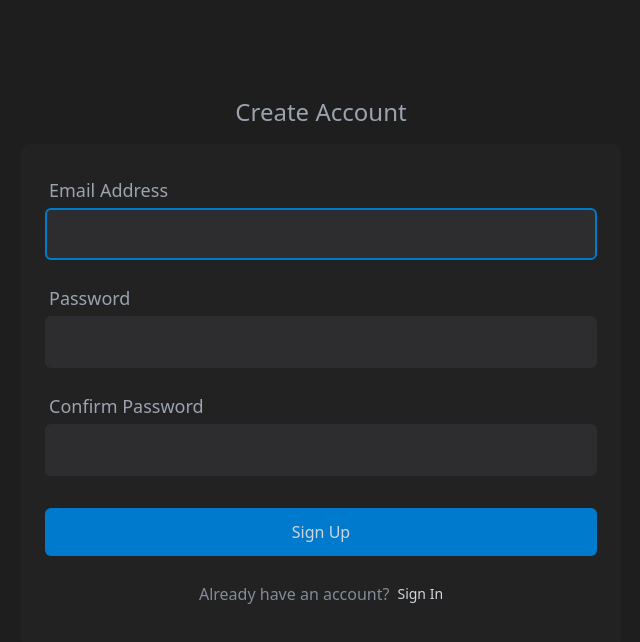
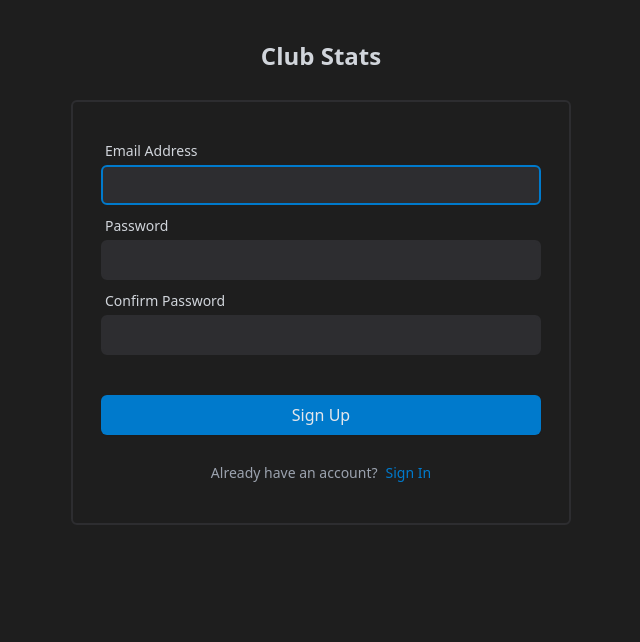
Before and after one commit to dougbeckwith/golf-app, a React (Create React App) app in the folder client/: page /signup in a window 1280 px wide. Shown: the top 642 px of the page, without its empty margins (319-959 px from the left). Built offline with nearby package versions, Linux system fonts and the light colour scheme.

Commit message:
more front end refactor

```diff
--- a/client/public/index.html
+++ b/client/public/index.html
@@ -1,6 +1,5 @@
 <!DOCTYPE html>
 <html lang="en">
-
   <head>
     <meta charset="utf-8" />
     <link rel="icon" href="%PUBLIC_URL%/favicon.ico" />
@@ -25,7 +24,7 @@
     <title>Golf Stats</title>
   </head>
 
-<body style="background: #1E1E1E;">
+  <body style="background: #1e1e1e">
     <noscript>You need to enable JavaScript to run this app.</noscript>
     <div id="root"></div>
     <!--
@@ -39,5 +38,4 @@
       To create a production bundle, use `npm run build` or `yarn build`.
     -->
   </body>
-
 </html>
--- /dev/null
+++ b/client/src/components/AccountFooter.jsx
@@ -0,0 +1,15 @@
+import React from "react";
+import { Link } from "react-router-dom";
+
+const AccountFooter = ({ to, children, text }) => {
+  return (
+    <div className="flex w-full justify-center items-center text-sm pt-4">
+      <p className="text-gray-500 pr-2">{text}</p>
+      <Link to={to} className="text-blue-400 cursor-pointer py-3 rounded-md hover:text-blue-300">
+        {children}
+      </Link>
+    </div>
+  );
+};
+
+export default AccountFooter;
--- a/client/src/components/Button.jsx
+++ b/client/src/components/Button.jsx
@@ -1,12 +1,12 @@
 import React from "react";
 
-const Button = ({ disabled, onClick, children }) => {
+const Button = ({ disabled, onClick, children, className }) => {
   return (
     <button
       disabled={disabled}
       type="button"
       onClick={onClick}
-      className="px-4 py-2 text-sm font-medium rounded-md shadow-sm text-gray-300 bg-blue-400 hover:bg-blue-300 ">
+      className={`w-full p-2 rounded-md shadow-sm text-gray-300 bg-blue-400 hover:bg-blue-300 cursor-pointer ${className}`}>
       {children}
     </button>
   );
--- a/client/src/components/HeadingOne.jsx
+++ b/client/src/components/HeadingOne.jsx
@@ -1,7 +1,7 @@
 import React from "react";
 
-const HeadingOne = ({ children }) => {
-  return <h1 className="text-gray-400 text-2xl font-semibold">{children}</h1>;
+const HeadingOne = ({ children, className }) => {
+  return <h1 className={`text-gray-400 text-2xl font-semibold ${className}`}>{children}</h1>;
 };
 
 export default HeadingOne;
--- a/client/src/components/InputField.jsx
+++ b/client/src/components/InputField.jsx
@@ -1,13 +1,15 @@
 import React from "react";
 
-const InputField = ({ value, onChange, onBlur, name }) => {
+const InputField = ({ value, onChange, onBlur, name, innerRef, type }) => {
   return (
     <input
+      type={type}
       name={name}
       value={value}
       onBlur={onBlur}
       onChange={onChange}
-      className="bg-dark-200 p-3 rounded-md border-2 border-dark-200 focus:outline-none focus:border-blue-400"
+      ref={innerRef}
+      className="text-gray-500 bg-dark-200 text-sm w-full p-2 rounded-md border-2 border-dark-200  focus:border-blue-400 focus:outline-none"
     />
   );
 };
--- a/client/src/components/InputLabel.jsx
+++ b/client/src/components/InputLabel.jsx
@@ -1,8 +1,8 @@
 import React from "react";
 
-const InputLabel = ({ children, htmlFor }) => {
+const InputLabel = ({ children, htmlFor, className }) => {
   return (
-    <label htmlFor={htmlFor} className="text-gray-400 text-mds">
+    <label htmlFor={htmlFor} className={`block text-gray-400 text-sm ${className}`}>
       {children}
     </label>
   );
--- a/client/src/components/Main.jsx
+++ b/client/src/components/Main.jsx
@@ -1,7 +1,7 @@
 import React from "react";
 
 const Main = ({ children }) => {
-  return <div className="px-5 lg:px-3 md:pt-7 w-full bg-dark-500 ">{children}</div>;
+  return <div className="w-full bg-dark-500">{children}</div>;
 };
 
 export default Main;
--- /dev/null
+++ b/client/src/components/ServerError.jsx
@@ -0,0 +1,7 @@
+import React from "react";
+
+const ServerError = ({ children }) => {
+  return <p className="text-pink-400 text-xs mt-1">{children}</p>;
+};
+
+export default ServerError;
--- /dev/null
+++ b/client/src/components/ServerSleep.jsx
@@ -0,0 +1,14 @@
+import React from "react";
+import Loader from "./Loader";
+
+const ServerSleep = ({ isLoading, text, children }) => {
+  return (
+    <div className="pb-10 text-gray-500">
+      <Loader isLoading={isLoading} text={text} />
+      <p className="pt-5">{children}</p>
+      <p>Server may be asleep.</p>
+    </div>
+  );
+};
+
+export default ServerSleep;
--- a/client/src/pages/SignIn.jsx
+++ b/client/src/pages/SignIn.jsx
@@ -1,7 +1,13 @@
 import { useState, useEffect, useRef, useContext } from "react";
 import { useNavigate } from "react-router-dom";
 import UserContext from "../context/UserContext";
-import BarLoader from "react-spinners/BarLoader";
+import H1 from "../components/HeadingOne";
+import AccountFooter from "../components/AccountFooter";
+import Button from "../components/Button";
+import InputLabel from "../components/InputLabel";
+import InputField from "../components/InputField";
+import ServerError from "../components/ServerError";
+import ServerSleep from "../components/ServerSleep";
 
 const SignIn = () => {
   const navigate = useNavigate();
@@ -23,7 +29,6 @@ const SignIn = () => {
   const handleSignIn = async (e) => {
     e.preventDefault();
     setIsloading(true);
-
     const credentials = { email: input.email, password: input.password };
 
     try {
@@ -47,6 +52,7 @@ const SignIn = () => {
   const handleSignInSuccess = () => {
     setServerError("");
     navigate("/clubs");
+    return;
   };
 
   const isAnyFormInputsEmpty = () => {
@@ -60,90 +66,66 @@ const SignIn = () => {
     return false;
   };
 
-  const navigateToSignUp = () => {
-    navigate("/signup");
-  };
-
   const onInputChange = (e) => {
     const { name, value } = e.target;
     setInput((prev) => ({ ...prev, [name]: value }));
     setServerError("");
   };
 
+  const formFields = [
+    {
+      name: "email",
+      label: "Email Address",
+      onChange: onInputChange,
+      innerRef: emailInputRef,
+      value: input.email,
+      type: "email"
+    },
+    {
+      name: "password",
+      label: "Password",
+      onChange: onInputChange,
+      innerRef: null,
+      value: input.password,
+      type: "password"
+    }
+  ];
+
   return (
     <>
-      <div className="h-screen bg-dark-500 flex pt-10 sm:pt-24 justify-center text-gray-500">
-        <div className="container max-w-[600px]">
-          <h2 className="w-full text-center pb-4 text-lg md:text-2xl">Sign In</h2>
-
-          <div className="sm:bg-dark-400 px-3 py-4 md:px-6 md:py-8 sm:rounded-lg w-full">
+      <div className="px-3 mt-10 w-full flex flex-col justify-center items-center ">
+        <H1 className="mb-2">Club Stats</H1>
+        <div className=" rounded-md max-w-[400px] sm:mt-5 sm:border-2 sm:border-dark-200  sm:max-w-none w-full sm:w-[500px] sm:p-7">
           {isLoading ? (
-              <div className="pb-10">
-                <h1 className="text-gray-500 pt-5 pb-2 mx-auto max-w-4xl font-display text-xl  md:text-2xl font-medium tracking-tight  ">
-                  Signing In
-                </h1>
-                <BarLoader
-                  color={"#007acc"}
-                  loading={isLoading}
-                  size={150}
-                  aria-label="Loading Spinner"
-                  data-testid="loader"
-                />
-                <p className="pt-5">Please allow 30 seconds to Sign In.</p>
-                <p>Server may be asleep.</p>
-                <div className="pt-5 mx-auto max-w-4xl "></div>
-              </div>
+            <ServerSleep isLoading={isLoading} text={"Signing In"}>
+              Please allow 30 seconds to Sign In.
+            </ServerSleep>
           ) : (
             <form>
-                <div>
-                  <div className="pb-1 pl-1">
-                    <label htmlFor="email" className="text-lg">
-                      Email Address
-                    </label>
+              {formFields.map((item, index) => {
+                return (
+                  <div key={index} className="mt-2">
+                    <InputLabel htmlFor={item.name} className="mb-1 ml-1">
+                      {item.label}
+                    </InputLabel>
+                    <InputField
+                      name={item.name}
+                      type={item.type}
+                      value={item.email}
+                      onChange={onInputChange}
+                      innerRef={item.innerRef}></InputField>
                   </div>
-                  <input
-                    ref={emailInputRef}
-                    name="email"
-                    type="text"
-                    onChange={onInputChange}
-                    className={`bg-dark-200  text-gray-300  w-full p-3 rounded-md border-2 border-dark-200 focus:outline-none focus:border-blue-400  focus:ring-blue-400`}
-                    value={input.email}
-                  />
-                </div>
-                <div className="pt-2 pb-4">
-                  <div className="pb-2 pl-1">
-                    <label htmlFor="password" className="text-lg">
-                      Password
-                    </label>
-                  </div>
-                  <input
-                    name="password"
-                    type="password"
-                    onChange={onInputChange}
-                    className="bg-dark-200  text-gray-300  w-full p-3 rounded-md border-2 border-dark-200 focus:outline-none focus:border-blue-400  focus:ring-blue-400"
-                    value={input.password}
-                  />
-                </div>
-                {serverError && <p className="text-pink-400 text-sm">{serverError}</p>}
-                <button
-                  disabled={isSignUpButtonDisabled()}
-                  onClick={handleSignIn}
-                  type={"submit"}
-                  className="mt-4 w-full text-gray-400 bg-blue-400 py-3 rounded-md hover:bg-blue-300">
-                  Sign in to account
-                </button>
-                <div className="flex w-full justify-center items-center pt-4">
-                  <p className="text-gray-500 pr-2">Need an account?</p>
-                  <button
-                    type={"button"}
-                    onClick={navigateToSignUp}
-                    className="text-sm py-3 rounded-md text-gray-400 hover:text-gray-200">
+                );
+              })}
+              {serverError && <ServerError>{serverError}</ServerError>}
+              <Button className="mt-10" onClick={handleSignIn} disabled={isSignUpButtonDisabled()}>
+                Sign in
+              </Button>
+              <AccountFooter text={"Need an account?"} to={"/signup"}>
                 Sign Up
-                  </button>
-                </div>
+              </AccountFooter>
             </form>
           )}
-          </div>
         </div>
       </div>
     </>
--- a/client/src/pages/SignUp.jsx
+++ b/client/src/pages/SignUp.jsx
@@ -1,9 +1,16 @@
 import { useState, useRef, useEffect, useContext } from "react";
 import { useNavigate } from "react-router-dom";
 import { IoCheckmarkCircleOutline } from "react-icons/io5";
+import Fetch from "../helpers/fetch";
 import UserContext from "../context/UserContext";
-import Fetch from "../helpers/fetch";
-import BarLoader from "react-spinners/BarLoader";
+import H1 from "../components/HeadingOne";
+import AccountFooter from "../components/AccountFooter";
+import Button from "../components/Button";
+import InputLabel from "../components/InputLabel";
+import InputField from "../components/InputField";
+import ServerError from "../components/ServerError";
+import ServerSleep from "../components/ServerSleep";
+import InputError from "../components/InputError";
 
 const SignUp = () => {
   const navigate = useNavigate();
@@ -61,12 +68,12 @@ const SignUp = () => {
   };
 
   const isAnyFormInputEmpty = () => {
-    if (input.email && input.password && input.confirmPassword) return false;
-    return true;
+    if (!input.email || !input.password || !input.confirmPassword) return true;
+    return false;
   };
 
   const isFormErrors = () => {
-    if (error.email && error.password && error.confirmPassword) return true;
+    if (error.email || error.password || error.confirmPassword) return true;
     return false;
   };
 
@@ -74,11 +81,8 @@ const SignUp = () => {
     if (isLoading) return true;
     if (isFormErrors()) return true;
     if (isAnyFormInputEmpty()) return true;
+    if (serverError) return true;
     return false;
-  };
-
-  const navigateToSignIn = () => {
-    navigate("/signin");
   };
 
   const validateInput = (e) => {
@@ -133,133 +137,80 @@ const SignUp = () => {
     });
   };
 
+  const isInputValid = (item) => {
+    if (error[item.name].length === 0 && input[item.name].length !== 0 && !serverError) {
+      return true;
+    }
+    return false;
+  };
+
+  const formFields = [
+    {
+      name: "email",
+      label: "Email Address",
+      onChange: onInputChange,
+      innerRef: emailInputRef,
+      value: input.email,
+      type: "email"
+    },
+    {
+      name: "password",
+      label: "Password",
+      onChange: onInputChange,
+      innerRef: null,
+      value: input.password,
+      type: "password"
+    },
+    {
+      name: "confirmPassword",
+      label: "Confirm Password",
+      onChange: onInputChange,
+      innerRef: null,
+      value: input.confirmPassword,
+      type: "password"
+    }
+  ];
   return (
     <>
-      <div className="min-h-max bg-dark-500 flex pt-10 sm:pt-24 justify-center text-gray-500">
-        <div className="container max-w-[600px]">
-          <h2 className="w-full text-center pb-4 text-lg md:text-2xl">Create Account</h2>
-          <div className="sm:bg-dark-400  px-3 py-4 md:px-6 md:py-8 sm:rounded-lg w-full">
+      <div className="px-3 mt-10 w-full flex flex-col justify-center items-center ">
+        <H1 className="mb-2">Club Stats</H1>
+        <div className=" rounded-md max-w-[400px] sm:mt-5 sm:border-2 sm:border-dark-200  sm:max-w-none w-full sm:w-[500px] sm:p-7">
           {isLoading ? (
-              <div className="pb-10">
-                <h1 className="text-gray-500 pt-5 pb-2 mx-auto max-w-4xl font-display text-xl  md:text-2xl font-medium tracking-tight  ">
-                  Signing Up
-                </h1>
-                <BarLoader
-                  color={"#007acc"}
-                  loading={isLoading}
-                  size={150}
-                  aria-label="Loading Spinner"
-                  data-testid="loader"
-                />
-                <p className="pt-5">Please allow 30 seconds to Sign Up.</p>
-                <p>Server may be asleep.</p>
-                <div className="pt-5 mx-auto max-w-4xl "></div>
-              </div>
+            <ServerSleep isLoading={isLoading} text={"Signing Up"}>
+              Please allow 30 seconds to Sign Up.
+            </ServerSleep>
           ) : (
             <form>
-                <div>
-                  <div className="pb-1 pl-1 flex items-center">
-                    <label htmlFor="email" className="text-lg mr-1">
-                      Email Address
-                    </label>
-                    {error.email.length === 0 && input.email.length !== 0 && (
-                      <IoCheckmarkCircleOutline className={"text-green-500"} />
+              {formFields.map((item, index) => {
+                return (
+                  <div key={index} className="mt-2">
+                    <InputLabel htmlFor={item.name} className="mb-1 ml-1 mr-1 inline-block">
+                      {item.label}
+                    </InputLabel>
+                    {isInputValid(item) && (
+                      <IoCheckmarkCircleOutline className={"text-green-500 inline-block"} />
                     )}
+                    <InputField
+                      name={item.name}
+                      type={item.type}
+                      value={input[item.name]}
+                      onChange={onInputChange}
+                      innerRef={item.innerRef}>
+                      {input[item.name]}
+                    </InputField>
+                    {error && <InputError>{error[item.name]}</InputError>}
                   </div>
-                  <input
-                    ref={emailInputRef}
-                    name="email"
-                    type="text"
-                    onBlur={validateInput}
-                    onChange={onInputChange}
-                    className={`${
-                      error.email
-                        ? `bg-dark-200   w-full p-3 rounded-md border-2 border-pink-400 focus:outline-none focus:border-blue-400`
-                        : `bg-dark-200   w-full p-3 rounded-md border-2 border-dark-200 focus:outline-none focus:border-blue-400`
-                    }`}
-                    value={input.email}
-                  />
-                </div>
-                <div className="flex items-center pt-1 pl-1">
-                  {error.email && (
-                    <p className="h-full text-pink-400 text-xs pr-1">{error.email}</p>
-                  )}
-                </div>
-                <div className="pt-5">
-                  <div className="pb-1 pl-1 flex items-center">
-                    <label htmlFor="password" className="text-lg mr-1">
-                      Password
-                    </label>
-                    {error.password.length === 0 && input.password.length !== 0 && (
-                      <IoCheckmarkCircleOutline className={"text-green-500"} />
-                    )}
-                  </div>
-                  <input
-                    name="password"
-                    type="password"
-                    onBlur={validateInput}
-                    onChange={onInputChange}
-                    className={`${
-                      error.password
-                        ? `bg-dark-200   w-full p-3 rounded-md border-2 border-pink-400 focus:outline-none focus:border-blue-400`
-                        : `bg-dark-200   w-full p-3 rounded-md border-2 border-dark-200 focus:outline-none focus:border-blue-400`
-                    }`}
-                    value={input.password}
-                  />
-                </div>
-                <div className="flex items-center pt-1 pl-1">
-                  {error.password && (
-                    <p className="h-full text-pink-400 text-xs pr-1">{error.password}</p>
-                  )}
-                </div>
-                <div className="pt-5">
-                  <div className="pb-1 pl-1 flex items-center">
-                    <label htmlFor="confirmPassword" className="text-lg mr-1">
-                      Confirm Password
-                    </label>
-                    {error.confirmPassword.length === 0 && input.confirmPassword.length !== 0 && (
-                      <IoCheckmarkCircleOutline className={"text-green-500"} />
-                    )}
-                  </div>
-                  <input
-                    name="confirmPassword"
-                    type="password"
-                    onBlur={validateInput}
-                    onChange={onInputChange}
-                    className={`${
-                      error.confirmPassword
-                        ? `bg-dark-200   w-full p-3 rounded-md border-2 border-pink-400 focus:outline-none focus:border-blue-400`
-                        : `bg-dark-200   w-full p-3 rounded-md border-2 border-dark-200 focus:outline-none focus:border-blue-400`
-                    }`}
-                    value={input.confirmPassword}
-                  />
-                </div>
-                <div className="flex items-center pt-1 pl-1">
-                  {error.confirmPassword && (
-                    <p className="h-full text-pink-400 text-xs pr-1">{error.confirmPassword}</p>
-                  )}
-                </div>
-                {serverError && <p className="text-pink-400 text-sm pt-1 pr-1">{serverError}</p>}
-                <button
-                  disabled={isSignUpButtonDisabled()}
-                  onClick={createUser}
-                  type={"submit"}
-                  className="mt-7 w-full text-gray-400 bg-blue-400 py-3 rounded-md hover:bg-blue-300">
+                );
+              })}
+              {serverError && <ServerError>{serverError}</ServerError>}
+              <Button className="mt-10" onClick={createUser} disabled={isSignUpButtonDisabled()}>
                 Sign Up
-                </button>
-
-                <div className="flex w-full justify-center items-center pt-4">
-                  <p className="text-gray-600 pr-2">Already have an account?</p>
-                  <button
-                    onClick={navigateToSignIn}
-                    type={"button"}
-                    className="text-sm  py-3 rounded-md text-gray-400 hover:text-gray-200">
+              </Button>
+              <AccountFooter text={"Already have an account?"} to={"/signin"}>
                 Sign In
-                  </button>
-                </div>
+              </AccountFooter>
             </form>
           )}
-          </div>
         </div>
       </div>
     </>
```
Lines whose indentation alone changed are shown as unchanged.
